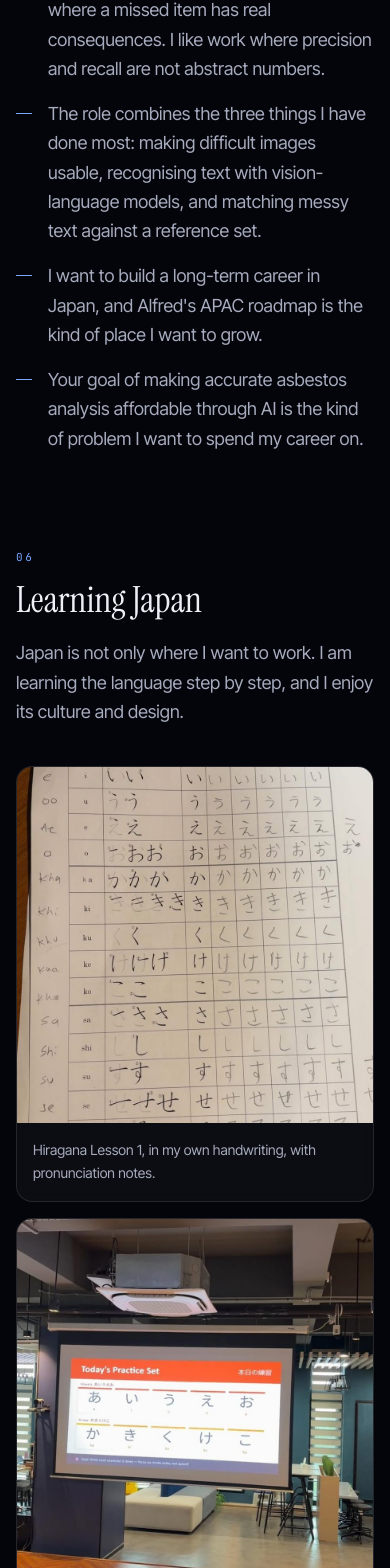
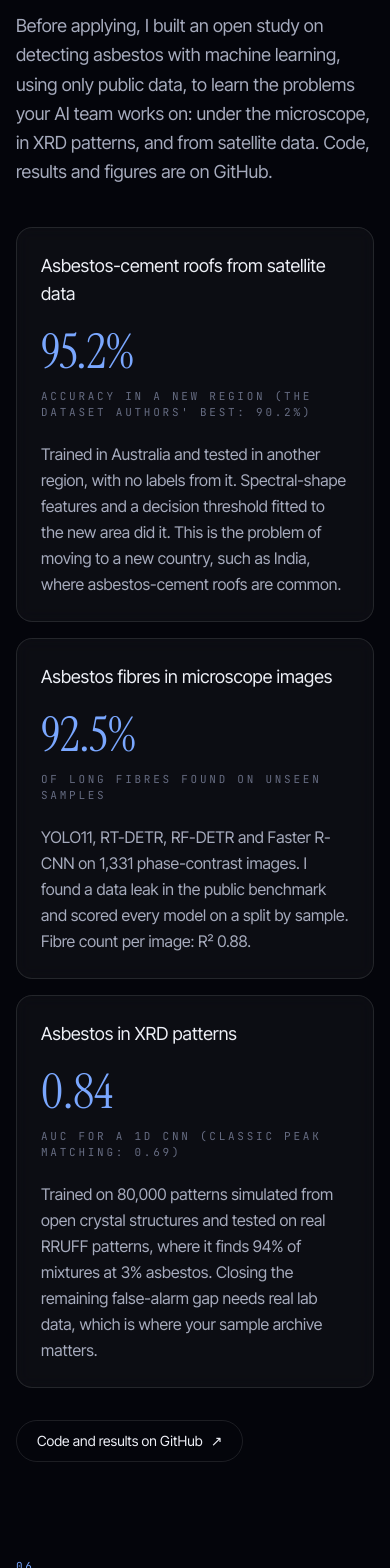
Before and after one commit to ajaywanekar/ajaywanekar.github.io, a Next.js app: page /alfred in a window 390 px wide. Shown: the part 8720-10288 px from the top of the page. Built offline with nearby package versions, Linux system fonts and the light colour scheme.

Commit message:
Alfred page: add the open asbestos AI study and the resume with the roof project
Co-Authored-By: Claude Opus 5.5 <noreply@anthropic.com>

```diff
--- a/src/app/alfred/page.tsx
+++ b/src/app/alfred/page.tsx
@@ -148,8 +148,31 @@ export default function AlfredPage() {
           </div>
         </Section>
 
+        {/* Open study */}
+        <Section index="05" title={alfred.sections.study}>
+          <p className="max-w-3xl text-lg leading-relaxed text-muted">{alfred.study.intro}</p>
+          <div className="mt-10 grid gap-4 md:grid-cols-3">
+            {alfred.study.items.map((s) => (
+              <article key={s.title} className="rounded-2xl border border-line bg-glass p-6 backdrop-blur-sm sm:p-7">
+                <h3 className="text-lg text-fg">{s.title}</h3>
+                <p className="mt-5 font-serif text-5xl leading-none text-accent">{s.value}</p>
+                <p className={`${label} mt-3 text-faint`}>{s.unit}</p>
+                <p className="mt-5 leading-relaxed text-muted">{s.body}</p>
+              </article>
+            ))}
+          </div>
+          <a
+            href={alfred.study.repo}
+            target="_blank"
+            rel="noopener noreferrer"
+            className="mt-8 inline-flex items-center gap-2 rounded-full border border-line px-5 py-2.5 text-sm text-fg transition hover:border-accent hover:text-accent"
+          >
+            Code and results on GitHub <span aria-hidden>↗</span>
+          </a>
+        </Section>
+
         {/* Why */}
-        <Section index="05" title={alfred.sections.why}>
+        <Section index="06" title={alfred.sections.why}>
           <ul className="space-y-4 text-lg leading-relaxed text-muted">
             {alfred.why.map((w) => (
               <li key={w} className="flex gap-4">
@@ -160,7 +183,7 @@ export default function AlfredPage() {
           </ul>
         </Section>
 
-        <JapanPhotos index="06" />
+        <JapanPhotos index="07" />
 
         {/* Contact */}
         <div className="mt-24 border-t border-line pt-10">
--- a/src/data/alfred.ts
+++ b/src/data/alfred.ts
@@ -25,6 +25,7 @@ export const alfred = {
     skills: "Why My Skills Match the Role",
     approach: "How I Would Approach Alfred's Challenge",
     fit: "Where I fit at Alfred",
+    study: "How I Can Already Help Alfred",
     why: "Why Alfred",
   },
 
@@ -113,6 +114,33 @@ export const alfred = {
     },
   ],
 
+  // An open study Ajay built on public data, on the problems Alfred's AI team works on.
+  study: {
+    intro:
+      "Before applying, I built an open study on detecting asbestos with machine learning, using only public data, to learn the problems your AI team works on: under the microscope, in XRD patterns, and from satellite data. Code, results and figures are on GitHub.",
+    repo: "https://github.com/ajaywanekar/asbestos-ai-study",
+    items: [
+      {
+        title: "Asbestos-cement roofs from satellite data",
+        value: "95.2%",
+        unit: "accuracy in a new region (the dataset authors' best: 90.2%)",
+        body: "Trained in Australia and tested in another region, with no labels from it. Spectral-shape features and a decision threshold fitted to the new area did it. This is the problem of moving to a new country, such as India, where asbestos-cement roofs are common.",
+      },
+      {
+        title: "Asbestos fibres in microscope images",
+        value: "92.5%",
+        unit: "of long fibres found on unseen samples",
+        body: "YOLO11, RT-DETR, RF-DETR and Faster R-CNN on 1,331 phase-contrast images. I found a data leak in the public benchmark and scored every model on a split by sample. Fibre count per image: R² 0.88.",
+      },
+      {
+        title: "Asbestos in XRD patterns",
+        value: "0.84",
+        unit: "AUC for a 1D CNN (classic peak matching: 0.69)",
+        body: "Trained on 80,000 patterns simulated from open crystal structures and tested on real RRUFF patterns, where it finds 94% of mixtures at 3% asbestos. Closing the remaining false-alarm gap needs real lab data, which is where your sample archive matters.",
+      },
+    ],
+  },
+
   // Short cards: where Ajay plugs into Alfred specifically.
   fit: [
     {
```
Also changed, not shown: 1 other file (tests, documents, lock files or other folders).
